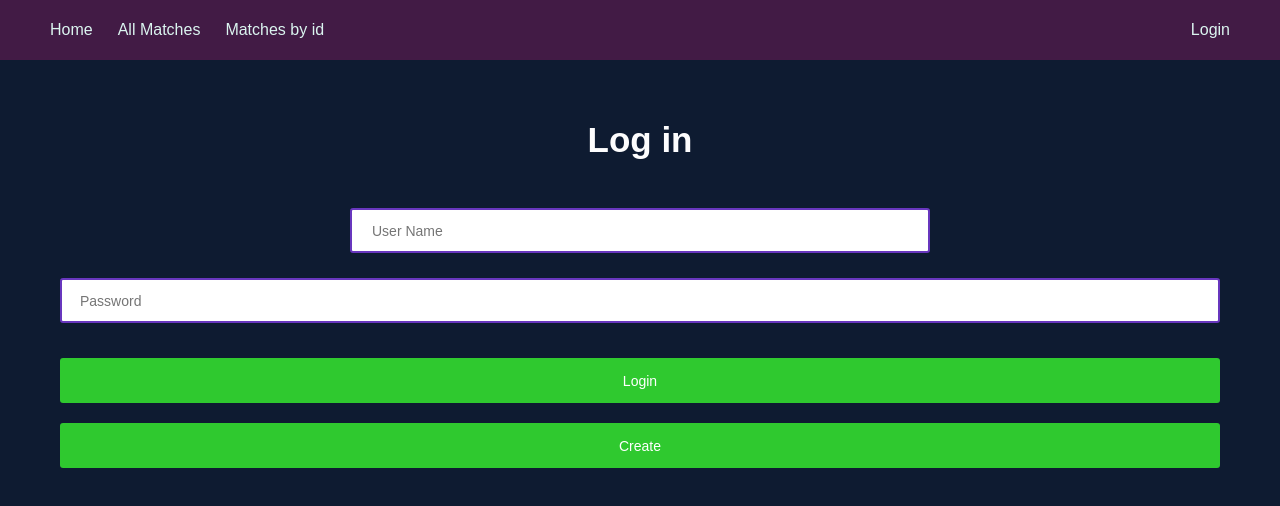
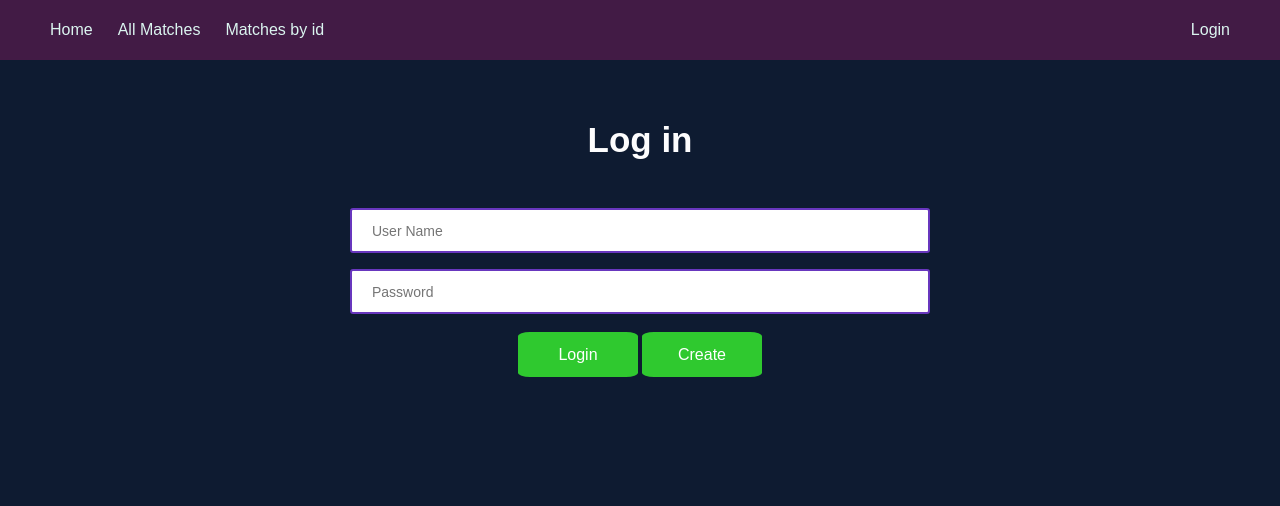
Before and after one commit to Ruaffu/exam_frontend, a React (Vite) app: page /login in a window 1280 px wide. Shown: the top 506 px of the page. Built offline with nearby package versions, Linux system fonts and the light colour scheme.

Commit message:
added back button to admin pages

```diff
--- a/src/components/Admin.jsx
+++ b/src/components/Admin.jsx
@@ -3,6 +3,7 @@ import { useState, useEffect } from "react";
 import { useNavigate, NavLink } from "react-router-dom";
 import facade from "../apiFacade";
 import Unauthorized from "./Unauthorized";
+import "../styles/Matches.css";
 
 const Admin = ({ isAdmin, setIsAdmin }) => {
   useEffect(() => {
@@ -19,8 +20,8 @@ const Admin = ({ isAdmin, setIsAdmin }) => {
   return (
     <div>
       {isAdmin ? (
-        <div>
-          <h1>Admin page</h1>
+        <div className="input-section">
+          <h1 className="center-text book-text">Admin page</h1>
           <div className="login">
             <li>
               <NavLink className="button" to="/">
--- a/src/components/CreateLocation.jsx
+++ b/src/components/CreateLocation.jsx
@@ -2,6 +2,7 @@ import React from "react";
 import facade from "../apiFacade";
 import { useState, useEffect } from "react";
 import Unauthorized from "./Unauthorized";
+import { NavLink } from "react-router-dom";
 
 const CreateLocation = ({ isAdmin, setIsAdmin }) => {
   const [locationInfo, setLocationInfo] = useState({
@@ -35,6 +36,9 @@ const CreateLocation = ({ isAdmin, setIsAdmin }) => {
     <div>
       {isAdmin ? (
         <div>
+              <NavLink className="button" to="/admin">
+                Back
+              </NavLink>
           <h2 className="center-text book-text">Create Location</h2>
           <div className="input-section">
             <form>
--- a/src/components/CreateMatch.jsx
+++ b/src/components/CreateMatch.jsx
@@ -2,6 +2,7 @@ import React from "react";
 import facade from "../apiFacade";
 import { useState, useEffect } from "react";
 import Unauthorized from "./Unauthorized";
+import { NavLink } from "react-router-dom";
 
 const CreateMatch = ({ isAdmin, setIsAdmin }) => {
   const [matchInfo, setMatchInfo] = useState({
@@ -36,6 +37,9 @@ const CreateMatch = ({ isAdmin, setIsAdmin }) => {
     <div>
       {isAdmin ? (
         <div>
+             <NavLink className="button" to="/admin">
+                Back
+              </NavLink>
           <h2 className="center-text book-text">Create Match</h2>
           <div className="input-section">
             <form>
--- a/src/components/CreatePlayers.jsx
+++ b/src/components/CreatePlayers.jsx
@@ -2,6 +2,7 @@ import React from "react";
 import facade from "../apiFacade";
 import { useState, useEffect } from "react";
 import Unauthorized from "./Unauthorized";
+import { NavLink } from "react-router-dom";
 
 const CreatePlayers = ({ isAdmin, setIsAdmin }) => {
   const [playerInfo, setPlayerInfo] = useState({
@@ -36,6 +37,9 @@ const CreatePlayers = ({ isAdmin, setIsAdmin }) => {
     <div>
       {isAdmin ? (
         <div>
+             <NavLink className="button" to="/admin">
+                Back
+              </NavLink>
           <h2 className="center-text book-text">Create Player</h2>
           <div className="input-section">
             <form>
--- a/src/components/DeletePlayer.jsx
+++ b/src/components/DeletePlayer.jsx
@@ -3,6 +3,7 @@ import facade from "../apiFacade";
 import { useState, useEffect } from "react";
 import Unauthorized from "./Unauthorized";
 import "../styles/Matches.css";
+import { NavLink } from "react-router-dom";
 
 const DeletePlayer = ({ isAdmin, setIsAdmin }) => {
   const [player, setPlayer] = useState("");
@@ -33,6 +34,9 @@ const DeletePlayer = ({ isAdmin, setIsAdmin }) => {
     <div>
       {isAdmin ? (
         <div>
+             <NavLink className="button" to="/admin">
+                Back
+              </NavLink>
           <h2 className="center-text book-text">Delete Player</h2>
           <div className="input-section">
             <form>
--- a/src/components/LoginPage.jsx
+++ b/src/components/LoginPage.jsx
@@ -21,17 +21,19 @@ function LogIn({ login, error, creatingUser }) {
     <div className="smaller-container">
       <div className="login-section">
         <h2>Log in</h2>
+        <div >
         <form onChange={onChange}>
           <input type="text" placeholder="User Name" id="username" />
           <input type="password" placeholder="Password" id="password" />
           <div style={{ color: "red" }}>{error}</div>
-          <button className="login-button" onClick={performLogin}>
+          <button className="button" onClick={performLogin}>
             Login
           </button>
-          <button className="login-button" onClick={creatingUser}>
+          <button className="button" onClick={creatingUser}>
             Create
           </button>
         </form>
+        </div>
       </div>
     </div>
   );
--- a/src/components/UpdateMatch.jsx
+++ b/src/components/UpdateMatch.jsx
@@ -2,6 +2,7 @@ import React from "react";
 import facade from "../apiFacade";
 import { useState, useEffect } from "react";
 import Unauthorized from "./Unauthorized";
+import { NavLink } from "react-router-dom";
 
 const UpdateMatch = ({ isAdmin, setIsAdmin }) => {
   const [matchInfo, setMatchInfo] = useState({
@@ -39,7 +40,10 @@ const UpdateMatch = ({ isAdmin, setIsAdmin }) => {
     <div>
       {isAdmin ? (
         <div>
-          <h2 className="center-text book-text">Create Match</h2>
+             <NavLink className="button" to="/admin">
+                Back
+              </NavLink>
+          <h2 className="center-text book-text">Update Match</h2>
           <div className="input-section">
             <form>
               <label>Match ID</label>
--- a/src/styles/LoginPage.css
+++ b/src/styles/LoginPage.css
@@ -7,9 +7,9 @@
     padding-bottom: 40px;
   }
 
-  .login-section input[type=text], .login-section input[type=password]{
+  /* .login-section input[type=text], .login-section input[type=password]{
     margin-bottom: 25px;
-  }
+  } */
 
   .login-button {
     margin-top: 10px;
@@ -17,3 +17,30 @@
     color: white;
     margin-bottom: 10px;
   }
+
+  input[type=text], input[type=password] {
+    width: 50%;
+  padding: 10px 20px;
+  margin: 8px 5px;
+  box-sizing: border-box;
+
+  }
+
+  label {
+    display:block;
+}
+
+.input-section {
+  padding: 60px;
+  text-align: center;
+  margin-bottom: 25px;
+  padding-bottom: 40px;
+}
+
+.button {
+  margin-top: 10px;
+  background-color: rgb(47, 201, 47);
+  color: white;
+  margin-bottom: 10px;
+  text-align: center;
+}
```
